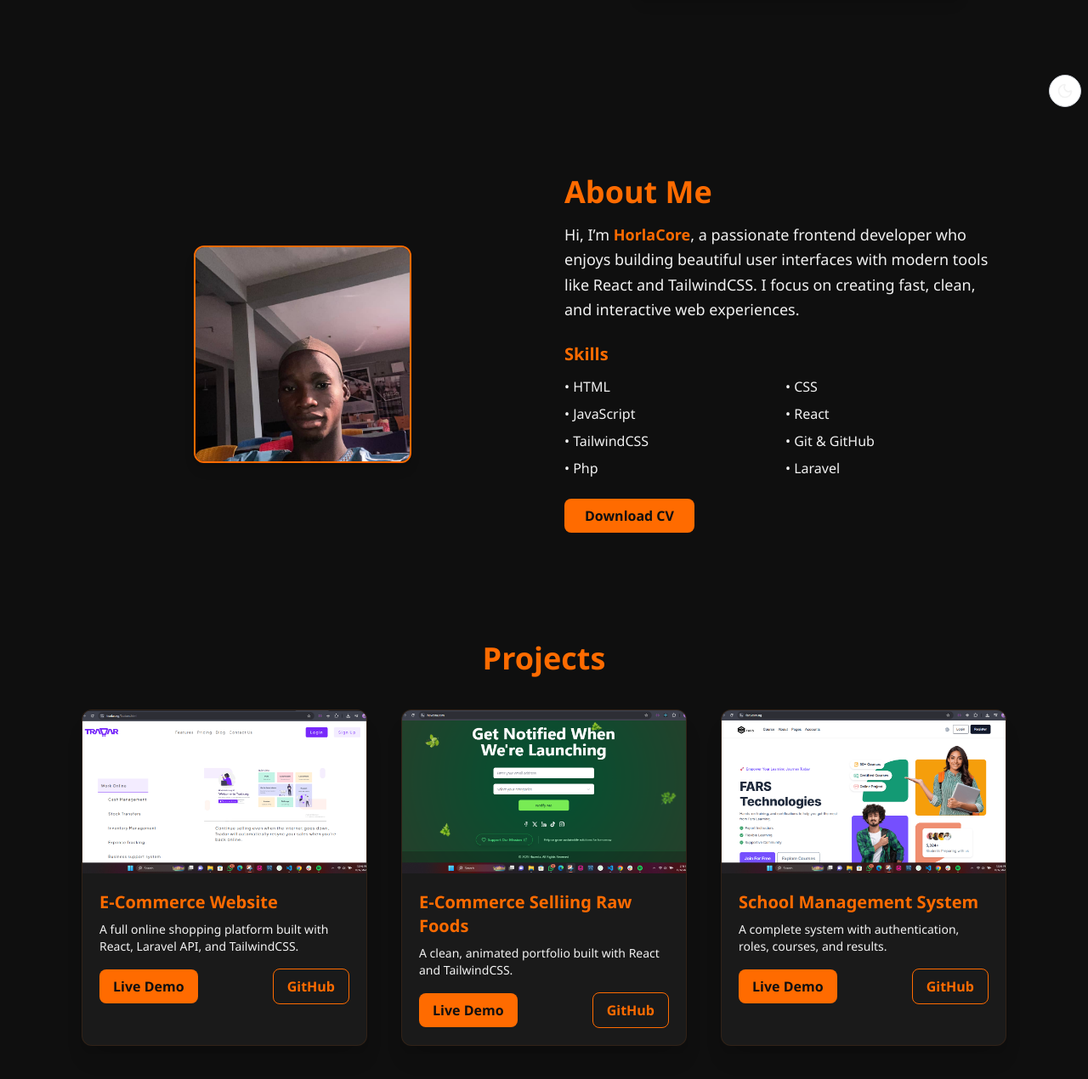
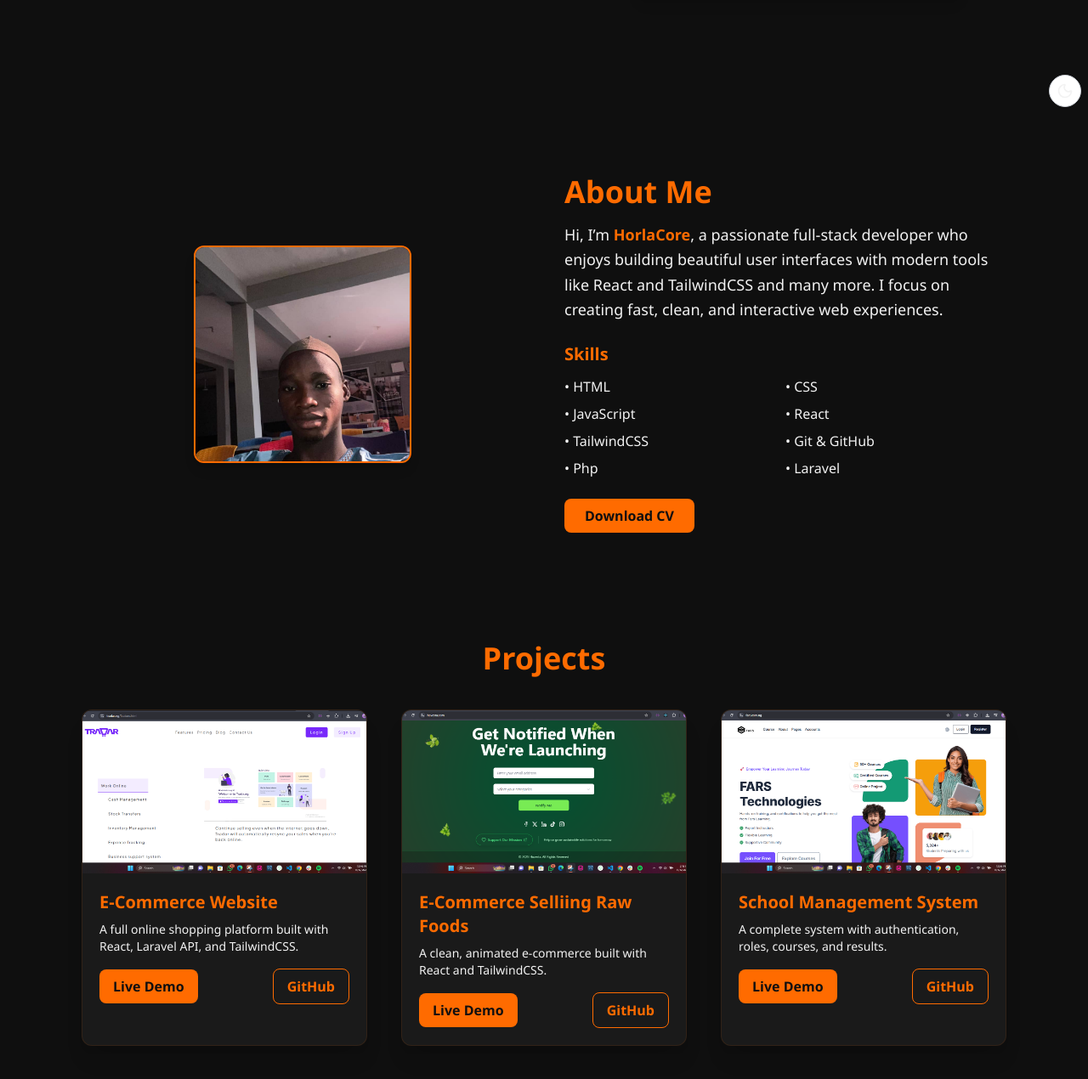
Before and after one commit to Gbolahan-12/horlacore-portfolio, a React (Vite) app: page / in a window 1280 px wide. Shown: the part 658-1928 px from the top of the page at 85% size. Built offline with nearby package versions, Linux system fonts and the light colour scheme.

Commit message:
Change content

```diff
--- a/src/components/About.jsx
+++ b/src/components/About.jsx
@@ -26,8 +26,8 @@ export default function About() {
 
           <p className="text-soft text-lg leading-relaxed mb-6">
             Hi, I’m <span className="text-accent font-semibold">HorlaCore</span>,
-            a passionate frontend developer who enjoys building beautiful user
-            interfaces with modern tools like React and TailwindCSS. I focus on
+            a passionate full-stack developer who enjoys building beautiful user
+            interfaces with modern tools like React and TailwindCSS and many more. I focus on
             creating fast, clean, and interactive web experiences.
           </p>
 
--- a/src/components/Projects.jsx
+++ b/src/components/Projects.jsx
@@ -15,7 +15,7 @@ export default function Projects() {
     },
     {
       title: "E-Commerce Selliing Raw Foods",
-      description: "A clean, animated portfolio built with React and TailwindCSS.",
+      description: "A clean, animated e-commerce built with React and TailwindCSS.",
       image: HavestaPics,
       demo: "https://havesta.com/",
       github: "#"
```
